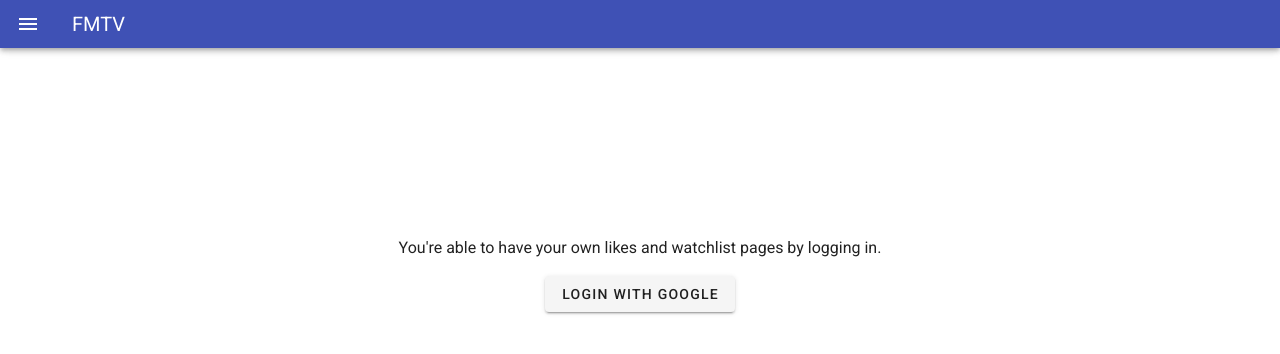
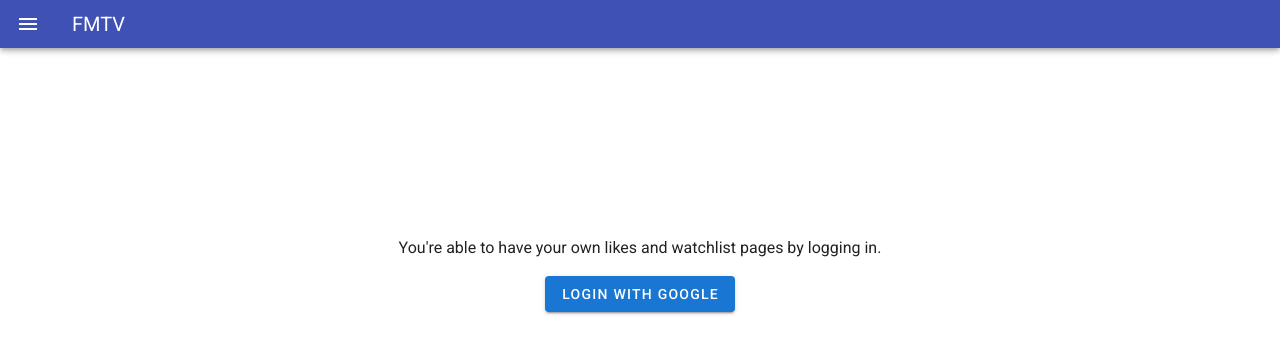
Before and after one commit to knishida11/nuxt-fmtv, a Nuxt app: page /login in a window 1280 px wide. Shown: the top 354 px of the page. Built offline with nearby package versions, Linux system fonts and the light colour scheme; no server answers.

Commit message:
#69 [update] changed the button color

```diff
--- a/pages/login/index.vue
+++ b/pages/login/index.vue
@@ -1,7 +1,7 @@
 <template>
   <div class="loginButtons">
     <p>You're able to have your own likes and watchlist pages by logging in.</p>
-    <v-btn @click="login">
+    <v-btn @click="login" color="primary">
       Login with Google
     </v-btn>
   </div>
```
